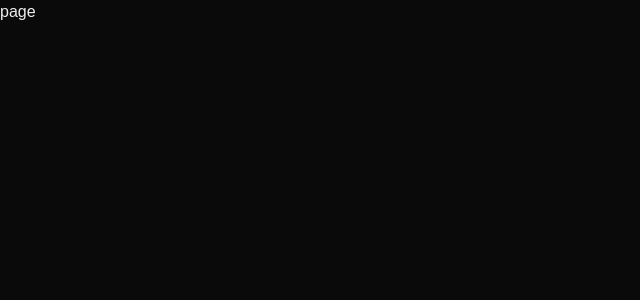
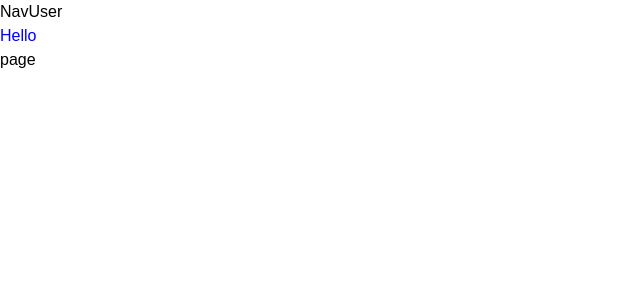
Before and after one commit to NITHINKR06/Employment, a Next.js app: page /user/bookingStatus in a window 1280 px wide. Shown: the top 300 px of the page, without its empty margins (0-640 px from the left). Built offline with nearby package versions, Linux system fonts and the light colour scheme.

Commit message:
Added some codes

```diff
--- /dev/null
+++ b/src/app/api/auth/login/route.js
@@ -0,0 +1,5 @@
+import { NextRequest, NextResponse } from "next/server";
+
+export async function POST() {
+
+}
--- a/src/app/globals.css
+++ b/src/app/globals.css
@@ -2,20 +2,68 @@
 @tailwind components;
 @tailwind utilities;
 
-:root {
-  --background: #ffffff;
-  --foreground: #171717;
+body {
+  font-family: Arial, Helvetica, sans-serif;
 }
 
-@media (prefers-color-scheme: light) {
-  :root {
-    --background: #0a0a0a;
-    --foreground: #ededed;
+@layer utilities {
+  .text-balance {
+    text-wrap: balance;
   }
 }
 
-body {
-  color: var(--foreground);
-  background: var(--background);
-  font-family: Arial, Helvetica, sans-serif;
+@layer base {
+  :root {
+    --background: 0 0% 100%;
+    --foreground: 0 0% 3.9%;
+    --card: 0 0% 100%;
+    --card-foreground: 0 0% 3.9%;
+    --popover: 0 0% 100%;
+    --popover-foreground: 0 0% 3.9%;
+    --primary: 0 0% 9%;
+    --primary-foreground: 0 0% 98%;
+    --secondary: 0 0% 96.1%;
+    --secondary-foreground: 0 0% 9%;
+    --muted: 0 0% 96.1%;
+    --muted-foreground: 0 0% 45.1%;
+    --accent: 0 0% 96.1%;
+    --accent-foreground: 0 0% 9%;
+    --destructive: 0 84.2% 60.2%;
+    --destructive-foreground: 0 0% 98%;
+    --border: 0 0% 89.8%;
+    --input: 0 0% 89.8%;
+    --ring: 0 0% 3.9%;
+    --chart-1: 12 76% 61%;
+    --chart-2: 173 58% 39%;
+    --chart-3: 197 37% 24%;
+    --chart-4: 43 74% 66%;
+    --chart-5: 27 87% 67%;
+    --radius: 0.5rem;
+  }
+  .dark {
+    --background: 0 0% 3.9%;
+    --foreground: 0 0% 98%;
+    --card: 0 0% 3.9%;
+    --card-foreground: 0 0% 98%;
+    --popover: 0 0% 3.9%;
+    --popover-foreground: 0 0% 98%;
+    --primary: 0 0% 98%;
+    --primary-foreground: 0 0% 9%;
+    --secondary: 0 0% 14.9%;
+    --secondary-foreground: 0 0% 98%;
+    --muted: 0 0% 14.9%;
+    --muted-foreground: 0 0% 63.9%;
+    --accent: 0 0% 14.9%;
+    --accent-foreground: 0 0% 98%;
+    --destructive: 0 62.8% 30.6%;
+    --destructive-foreground: 0 0% 98%;
+    --border: 0 0% 14.9%;
+    --input: 0 0% 14.9%;
+    --ring: 0 0% 83.1%;
+    --chart-1: 220 70% 50%;
+    --chart-2: 160 60% 45%;
+    --chart-3: 30 80% 55%;
+    --chart-4: 280 65% 60%;
+    --chart-5: 340 75% 55%;
+  }
 }
--- a/src/app/layout.js
+++ b/src/app/layout.js
@@ -1,4 +1,5 @@
 // import { Geist, Geist_Mono } from "next/font/google";
+import NavUser from "@/components/Navbar/NavUser";
 import "./globals.css";
 
 export const metadata = {
@@ -10,6 +11,9 @@
   return (
     <html lang="en">
       <body>
+        <header className="fixed top-0 left-0 w-full z-50">
+          <NavUser />
+        </header>
         {children}
       </body>
     </html>
--- a/src/components/Navbar/NavUser.jsx
+++ b/src/components/Navbar/NavUser.jsx
@@ -1,7 +1,10 @@
 import React from 'react'
+import '@/components/Styles/NavBar.css'
 
 export default function NavUser() {
   return (
-    <div>NavUser</div>
+    <div >NavUser
+      <h1 className='text-blue-700 hello'>Hello</h1>
+    </div>
   )
 }
--- /dev/null
+++ b/src/components/Styles/NavBar.css
@@ -0,0 +1,3 @@
+.hello{
+    color: blue;
+}
```
Also changed, not shown: src/components/Loader/loader.jsx (added, +9 -0 lines), src/components/Navbar/WrappedNav.jsx (added, +7 -0 lines).
